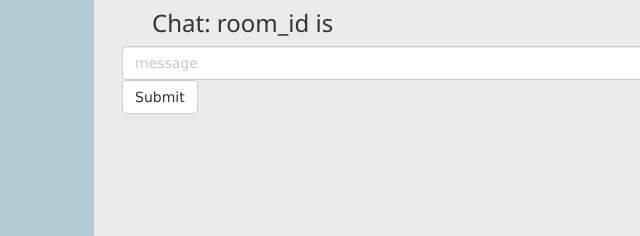
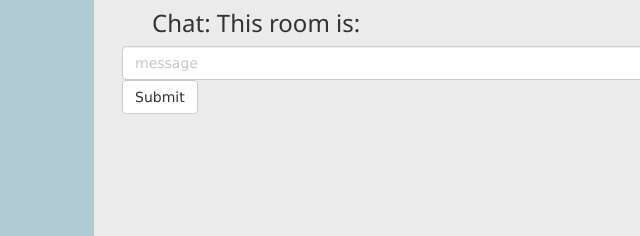
Before and after one commit to Mikele11/test-socet-with-style, a website: page public/index.html in a window 1280 px wide. Shown: the top 236 px of the page, 254-894 px from the left. Drawn offline with nearby package versions, Linux system fonts and the light colour scheme; no server answers.

Commit message:
Update index.html

```diff
--- a/public/index.html
+++ b/public/index.html
@@ -36,7 +36,7 @@
                 <div id="room-list" class="list-group"></div>
             </div>
             <div class="col-md-4 rightside">
-                <h3>Chat: room_id is <span id="current_room_id"></span></h3>
+                <h3>Chat: This room is: <span id="current_room_id"></span></h3>
                 <div class="row">
                     <form action="" method="post" id="post-message" class="form-horizontal">
                         <div class="form-group">
```
